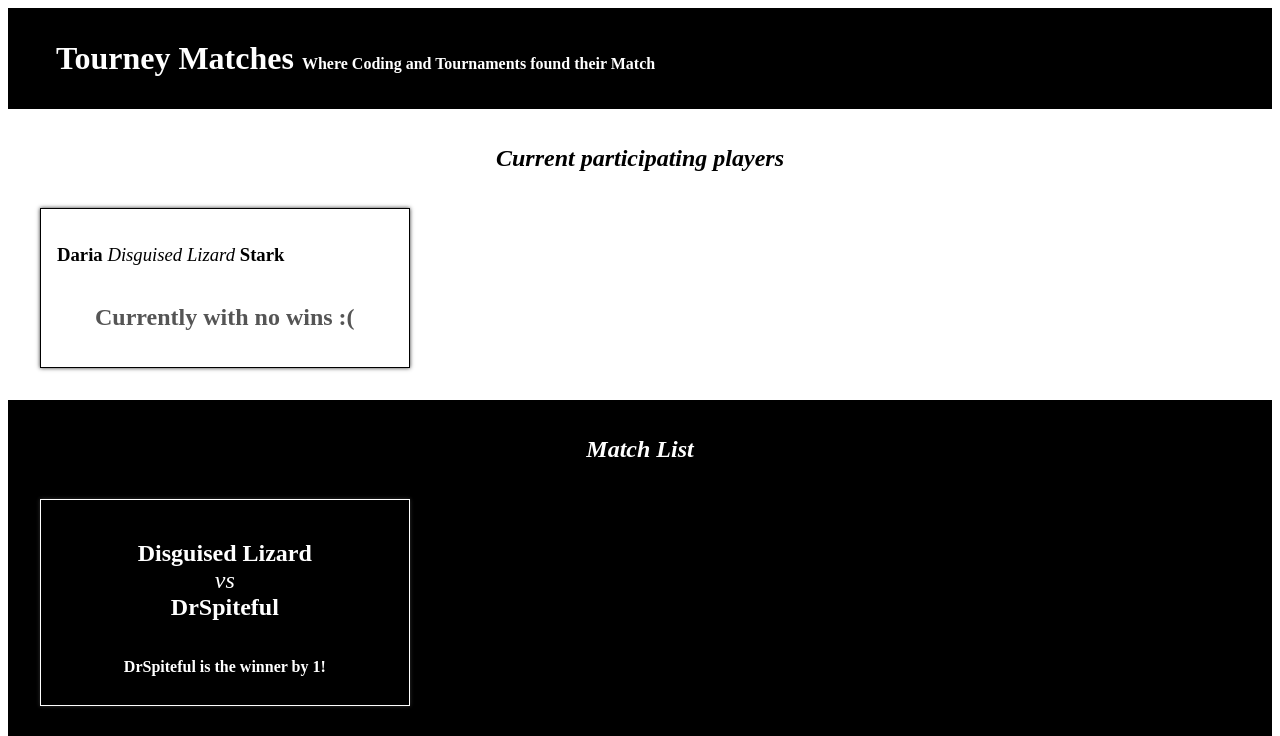
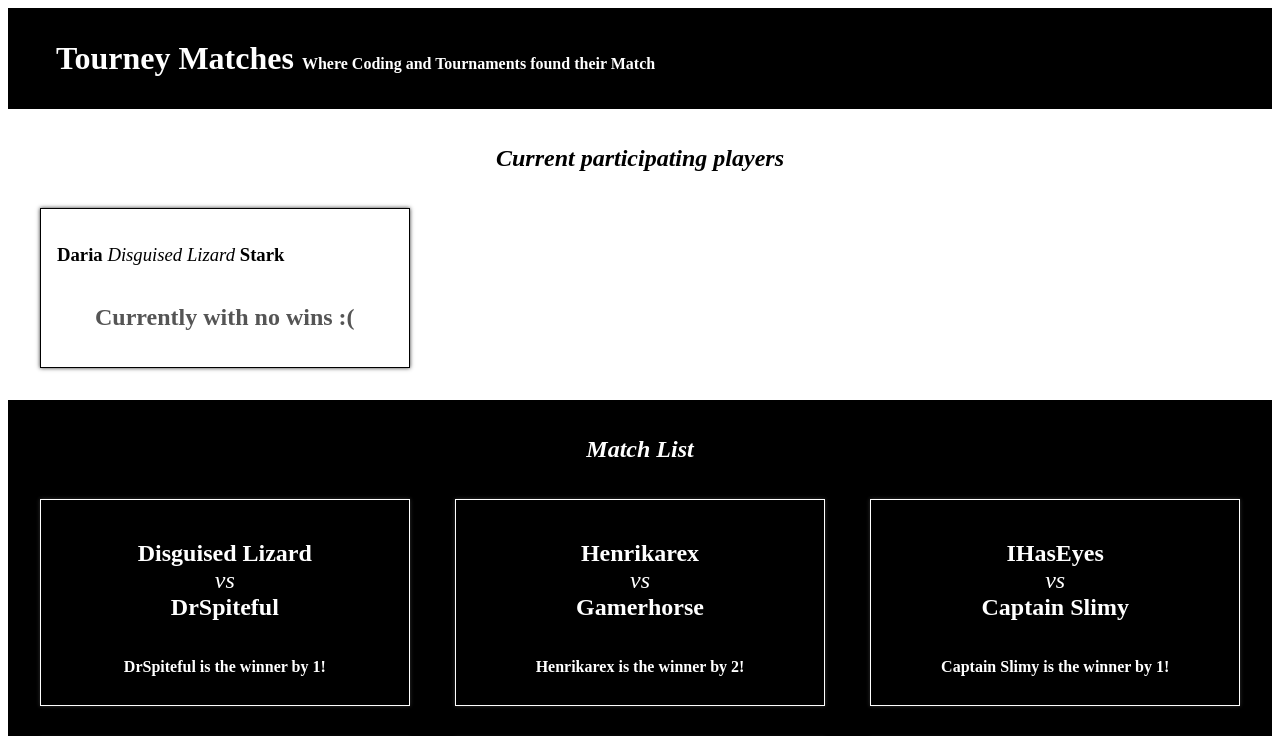
Before and after one commit to jeongj99/tourney-matches, a React (Create React App) app: page / in a window 1280 px wide. Shown: the top 736 px of the page. Built offline with nearby package versions, Linux system fonts and the light colour scheme.

Commit message:
Render all matches

```diff
--- a/src/components/MatchList.js
+++ b/src/components/MatchList.js
@@ -1,11 +1,13 @@
 import Match from './Match';
 
 function MatchList(props) {
-  const oneMatch = props.matchData[0];
+  const matches = props.matchData.map(match =>
+    <Match key={match.matchNumber} players={match.players} winner={match.winner} scoreDifference={match.scoreDifference} />
+  );
   return (
     <section className="PlayerList MatchList">
       <h1>Match List</h1>
-      <Match players={oneMatch.players} winner={oneMatch.winner} scoreDifference={oneMatch.scoreDifference} />
+      {matches}
     </section>
   );
 }
```
